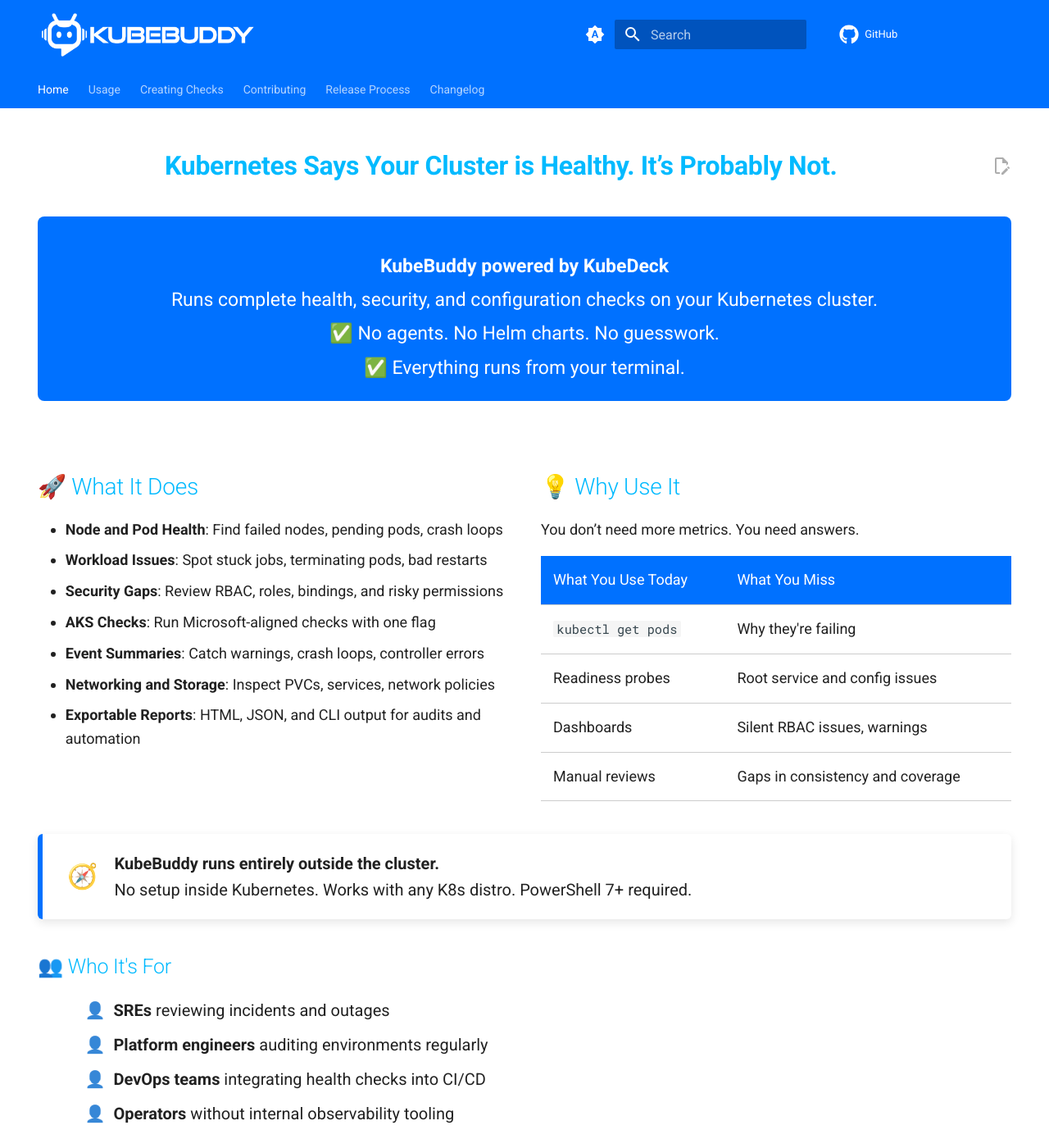
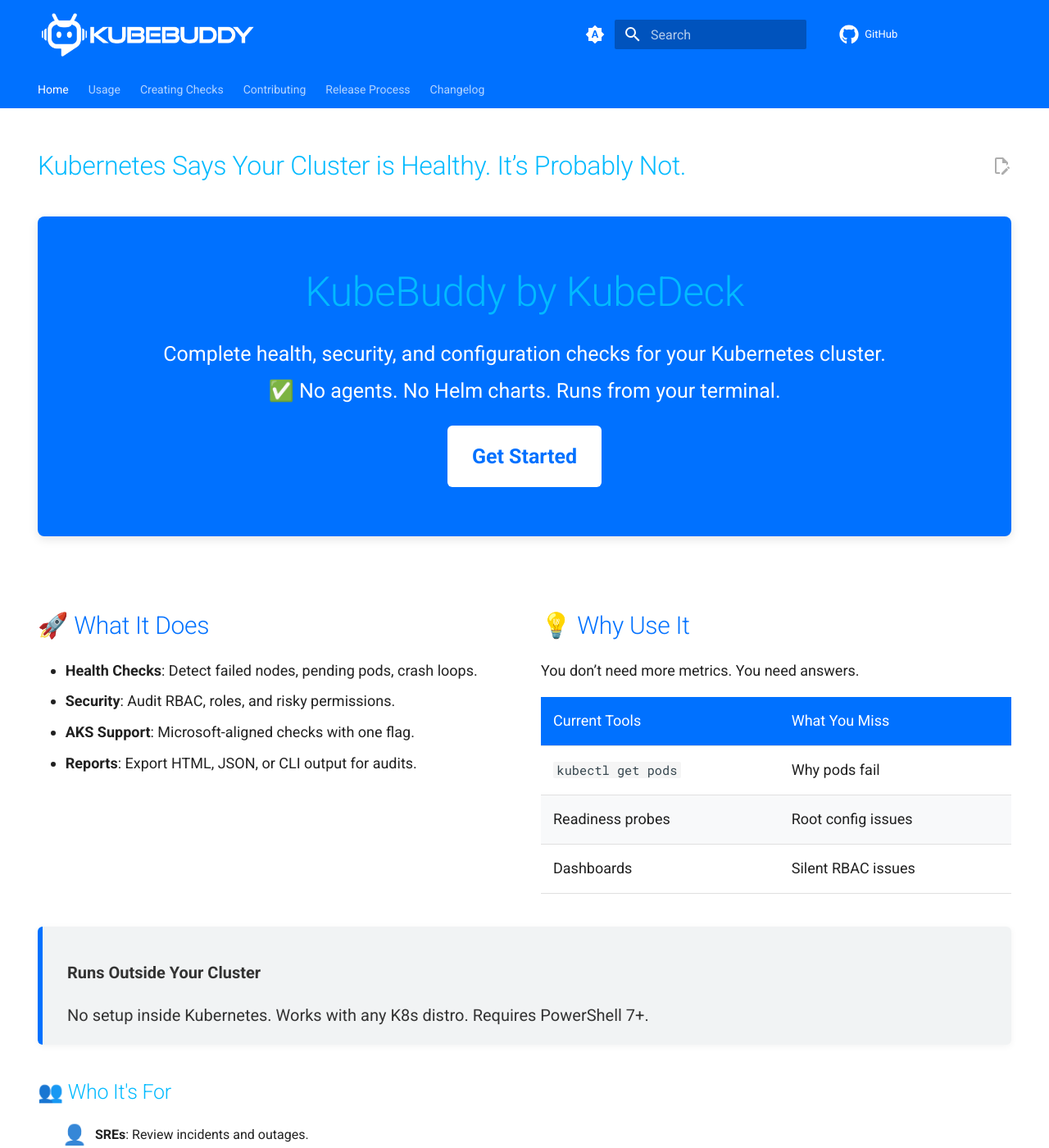
Before and after one commit to KubeDeckio/KubeBuddy, an MkDocs documentation site: the page built from docs/index.md, in a window 1280 px wide and 1400 px high. Shown: the whole window at 82% size. Built offline with MkDocs 1.6.1 and Material for MkDocs 9.7.7, drawn with Linux system fonts in a browser that asks for light colours; comment, search, counter and statistics services are not loaded; some of the changed text lies outside the part shown.

Commit message:
Update index.md and extra.css for improved documentation layout and styling
Signed-off-by: PixelRobots <littlehoops@gmail.com>

```diff
--- a/docs/index.md
+++ b/docs/index.md
@@ -8,156 +8,76 @@
   - navigation
 ---
 
-<style>
-.hero {
-  text-align: center;
-  padding: 2rem 1rem 1rem;
-  font-size: 1.15rem;
-  line-height: 1.8;
-  background: var(--md-primary-fg-color);
-  color: white;
-  border-radius: 8px;
-  margin-bottom: 2rem;
-}
-.columns {
-  display: flex;
-  flex-wrap: wrap;
-  gap: 2rem;
-  margin-bottom: 2rem;
-  font-size: 0.9rem;
-}
-.column {
-  flex: 1;
-  min-width: 280px;
-}
-.column table {
-  width: 100%;
-  border-collapse: collapse;
-}
-.column table th,
-.column table td {
-  padding: 0.75rem;
-  border-bottom: 1px solid #ccc;
-  text-align: left;
-}
-ul.people-list {
-  padding-left: 1rem;
-  list-style: none;
-}
-ul.people-list li::before {
-  content: "👤";
-  margin-right: 0.5rem;
-}
-.md-typeset h1 {
-  text-align: center;
-  font-weight: bold;
-}
-table.landing-table {
-  font-size: 0.9rem;
-}
-.notice {
-  background: #f1f3f4;
-  border-left: 6px solid var(--md-primary-fg-color);
-  padding: 1rem;
-  margin: 2rem 0;
-  border-radius: 6px;
-  font-size: 1rem;
-  color: #333;
-}
-</style>
-
 # Kubernetes Says Your Cluster is Healthy. It’s Probably Not.
 
 <div class="hero">
-  <strong>KubeBuddy powered by KubeDeck</strong><br>
-  Runs complete health, security, and configuration checks on your Kubernetes cluster.<br>
-  ✅ No agents. No Helm charts. No guesswork.<br>
-  ✅ Everything runs from your terminal.
+  <h1>KubeBuddy by KubeDeck</h1>
+  Complete health, security, and configuration checks for your Kubernetes cluster.<br>
+  ✅ No agents. No Helm charts. Runs from your terminal.<br>
+  <a href="/getting-started" class="cta-button">Get Started</a>
 </div>
 
 <div class="columns">
 
 <div class="column">
-
-<h2>🚀 What It Does</h2>
-
-<ul>
-  <li><strong>Node and Pod Health</strong>: Find failed nodes, pending pods, crash loops</li>
-  <li><strong>Workload Issues</strong>: Spot stuck jobs, terminating pods, bad restarts</li>
-  <li><strong>Security Gaps</strong>: Review RBAC, roles, bindings, and risky permissions</li>
-  <li><strong>AKS Checks</strong>: Run Microsoft-aligned checks with one flag</li>
-  <li><strong>Event Summaries</strong>: Catch warnings, crash loops, controller errors</li>
-  <li><strong>Networking and Storage</strong>: Inspect PVCs, services, network policies</li>
-  <li><strong>Exportable Reports</strong>: HTML, JSON, and CLI output for audits and automation</li>
-</ul>
-
+  <h2>🚀 What It Does</h2>
+  <div class="md-card">
+    <ul>
+      <li><strong>Health Checks</strong>: Detect failed nodes, pending pods, crash loops.</li>
+      <li><strong>Security</strong>: Audit RBAC, roles, and risky permissions.</li>
+      <li><strong>AKS Support</strong>: Microsoft-aligned checks with one flag.</li>
+      <li><strong>Reports</strong>: Export HTML, JSON, or CLI output for audits.</li>
+    </ul>
+  </div>
 </div>
 
 <div class="column">
-
-<h2>💡 Why Use It</h2>
-
-<p>You don’t need more metrics. You need answers.</p>
-
-<table class="landing-table">
-  <thead>
-    <tr>
-      <th>What You Use Today</th>
-      <th>What You Miss</th>
-    </tr>
-  </thead>
-  <tbody>
-    <tr>
-      <td><code>kubectl get pods</code></td>
-      <td>Why they're failing</td>
-    </tr>
-    <tr>
-      <td>Readiness probes</td>
-      <td>Root service and config issues</td>
-    </tr>
-    <tr>
-      <td>Dashboards</td>
-      <td>Silent RBAC issues, warnings</td>
-    </tr>
-    <tr>
-      <td>Manual reviews</td>
-      <td>Gaps in consistency and coverage</td>
-    </tr>
-  </tbody>
-</table>
-
+  <h2>💡 Why Use It</h2>
+  <p>You don’t need more metrics. You need answers.</p>
+  <table class="landing-table">
+    <thead>
+      <tr>
+        <th>Current Tools</th>
+        <th>What You Miss</th>
+      </tr>
+    </thead>
+    <tbody>
+      <tr>
+        <td><code>kubectl get pods</code></td>
+        <td>Why pods fail</td>
+      </tr>
+      <tr>
+        <td>Readiness probes</td>
+        <td>Root config issues</td>
+      </tr>
+      <tr>
+        <td>Dashboards</td>
+        <td>Silent RBAC issues</td>
+      </tr>
+    </tbody>
+  </table>
 </div>
 
 </div>
 
-<div style="display: flex; align-items: center; gap: 1rem; background: var(--md-default-bg-color); border-left: 6px solid var(--md-primary-fg-color); padding: 1rem 1.5rem; border-radius: 6px; margin: 2rem 0; font-size: 1rem; color: var(--md-default-fg-color); box-shadow: 0 4px 12px rgba(0, 0, 0, 0.1);">
-  <span style="font-size: 1.5rem;">🧭</span>
-  <div>
-    <strong>KubeBuddy runs entirely outside the cluster.</strong><br>
-    No setup inside Kubernetes. Works with any K8s distro. PowerShell 7+ required.
-  </div>
+<div class="notice">
+  <p><strong>Runs Outside Your Cluster</strong></p>
+  No setup inside Kubernetes. Works with any K8s distro. Requires PowerShell 7+.
 </div>
-
-
 
 ## 👥 Who It's For
 
-<div style="margin-bottom: 1.5rem; font-size: 1rem;">
 <ul class="people-list">
-  <li><strong>SREs</strong> reviewing incidents and outages</li>
-  <li><strong>Platform engineers</strong> auditing environments regularly</li>
-  <li><strong>DevOps teams</strong> integrating health checks into CI/CD</li>
-  <li><strong>Operators</strong> without internal observability tooling</li>
+  <li><strong>SREs</strong>: Review incidents and outages.</li>
+  <li><strong>Platform Engineers</strong>: Audit environments.</li>
+  <li><strong>DevOps Teams</strong>: Integrate into CI/CD.</li>
+  <li><strong>Operators</strong>: No observability tools needed.</li>
 </ul>
-</div>
 
 ## 🛠️ Install and Run
 
 <div class="notice">
   <p><strong>Install with PowerShell 7+:</strong></p>
   <pre><code>Install-Module -Name KubeBuddy -Repository PSGallery -Scope CurrentUser</code></pre>
-  <p style="margin-top: 0.75rem;">
-    Runs on <strong>macOS</strong>, <strong>Linux</strong>, and <strong>Windows</strong>.
-    Requires <code>PowerShell 7+</code> and access to your kubeconfig.
-  </p>
+  <p>Runs on <strong>macOS</strong>, <strong>Linux</strong>, and <strong>Windows</strong>. Requires <code>PowerShell 7+</code> and kubeconfig access.</p>
 </div>
--- a/docs/stylesheets/extra.css
+++ b/docs/stylesheets/extra.css
@@ -43,3 +43,109 @@
     color: var(--md-accent-fg-color);
     font-weight: 700;
   }
+
+  /* Hero Section */
+.hero {
+  text-align: center;
+  padding: 3rem 1.5rem;
+  font-size: 1.25rem;
+  line-height: 1.8;
+  background: var(--md-primary-fg-color);
+  color: white;
+  border-radius: 8px;
+  margin: 2rem 0;
+  box-shadow: 0 4px 12px rgba(0, 0, 0, 0.1);
+}
+.hero h1 {
+  font-size: 2.5rem;
+  margin-bottom: 1rem;
+}
+.hero .cta-button {
+  display: inline-block;
+  padding: 0.75rem 1.5rem;
+  background: #fff;
+  color: var(--md-primary-fg-color);
+  border-radius: 6px;
+  text-decoration: none;
+  font-weight: bold;
+  margin-top: 1rem;
+  transition: background 0.2s;
+}
+.hero .cta-button:hover {
+  background: #f0f0f0;
+}
+
+/* Columns */
+.columns {
+  display: grid;
+  grid-template-columns: repeat(auto-fit, minmax(250px, 1fr));
+  gap: 2rem;
+  margin: 2rem 0;
+  font-size: 0.9rem;
+}
+.column h2 {
+  font-size: 1.5rem;
+  margin-bottom: 1rem;
+  color: var(--md-primary-fg-color);
+}
+
+/* Table */
+.landing-table {
+  width: 100%;
+  border-collapse: collapse;
+  font-size: 0.9rem;
+}
+.landing-table th,
+.landing-table td {
+  padding: 0.75rem;
+  border-bottom: 1px solid #e0e0e0;
+  text-align: left;
+}
+.landing-table tr:nth-child(even) {
+  background: #f8f9fa;
+}
+.landing-table tr:hover {
+  background: #e9ecef;
+}
+
+/* People List */
+ul.people-list {
+  padding-left: 0;
+  list-style: none;
+}
+ul.people-list li {
+  display: flex;
+  align-items: center;
+  margin-bottom: 0.5rem;
+}
+ul.people-list li::before {
+  content: "👤";
+  margin-right: 0.5rem;
+  font-size: 1.2rem;
+}
+
+/* Notice */
+.notice {
+  background: #f1f3f4;
+  border-left: 6px solid var(--md-primary-fg-color);
+  padding: 1rem 1.5rem;
+  margin: 2rem 0;
+  border-radius: 6px;
+  font-size: 1rem;
+  color: #333;
+  box-shadow: 0 2px 8px rgba(0, 0, 0, 0.05);
+}
+
+/* Responsive Adjustments */
+@media (max-width: 600px) {
+  .hero {
+    padding: 2rem 1rem;
+    font-size: 1rem;
+  }
+  .hero h1 {
+    font-size: 2rem;
+  }
+  .columns {
+    grid-template-columns: 1fr;
+  }
+}
```
Also changed, not shown: other parts of docs/index.md (+2 -2 lines).
